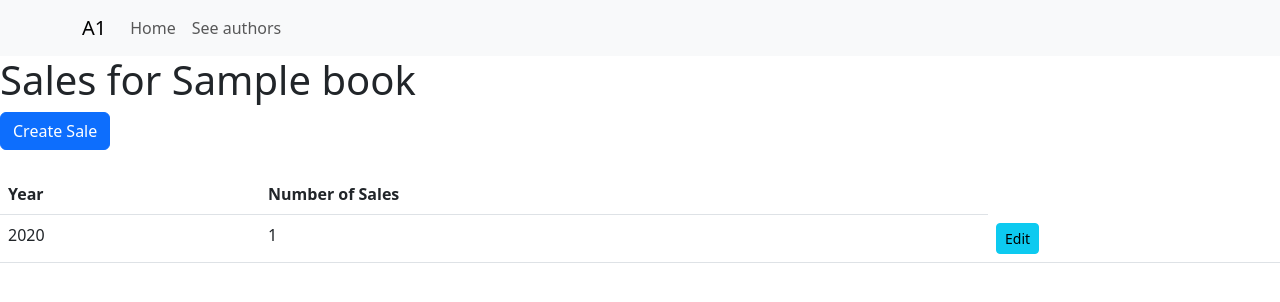
After one commit to SoftwareArchitectureGroup1/Assignment1, a Django app: page /book/1/sales/ in a window 1280 px wide. The commit adds this page. Shown: the top 302 px of the page. Run offline with Django 4.2, Linux system fonts and the light colour scheme; tables that the repository leaves empty hold one stand-in row (values such as "Sample post"); some libraries are stand-ins or nearby versions.

Commit message:
feat index sale and create_sale.html

```diff
--- a/a1/models/sales.py
+++ b/a1/models/sales.py
@@ -1,6 +1,7 @@
 from django.db import models
+from . import Book
 
 class Sale(models.Model):
-    name = models.TextField()
+    book = models.ForeignKey(Book, on_delete=models.CASCADE, related_name='sales')
     year = models.IntegerField()
     number_of_sales = models.IntegerField()
--- a/a1/urls.py
+++ b/a1/urls.py
@@ -18,8 +18,13 @@ urlpatterns = [
     path('authors', views.AuthorsTableView.as_view()),
     path('api/', include(router.urls)),
     path('deleteauthor/<int:author_id>/', views.delete_author, name='delete-author'),
+    path('sales', views.IndexSales.as_view(), name='sales'),
     path('editauthor/<int:author_id>/', views.EditAuthorView.as_view(), name='edit-author'),
     path('detail-author-view/<int:pk>/', views.AuthorDetailView.as_view(), name='detail-author-view'),
+    path('create_sale/<int:book_id>/', views.create_sale, name='create_sale'),
+    path('book/<int:book_id>/sales/', views.book_sales_index, name='book_sales_index'),
+    path('edit_sale/<int:sale_id>/', views.EditSaleView.as_view(), name='edit_sale'),
+
 ]
 
 if settings.DEBUG:
--- a/a1/views/__init__.py
+++ b/a1/views/__init__.py
@@ -1,3 +1,4 @@
 from .api import *
 from .views import *
 from .authors import *
+from .sales import *
--- /dev/null
+++ b/a1/views/sales.py
@@ -0,0 +1,73 @@
+from django.shortcuts import render, get_object_or_404, redirect, reverse
+from django.urls import reverse_lazy
+from django.views import View
+from a1.models import Author
+from a1.models import Book
+from a1.models import Sale
+from a1.serializers import AuthorSerializer
+from a1.serializers import SaleSerializer
+from a1.forms import AuthorForm
+from django.views.generic.edit import CreateView
+from django.views.generic import DeleteView
+from django.http import JsonResponse
+from django.shortcuts import render, redirect
+from a1.models import Sale, Book
+from a1.forms import SaleForm
+
+def create_sale(request, book_id):
+    try:
+        book = Book.objects.get(pk=book_id)
+    except Book.DoesNotExist:
+        return redirect('home')
+
+    if request.method == 'POST':
+        form = SaleForm(request.POST)
+        if form.is_valid():
+            sale = form.save(commit=False)
+            sale.book = book
+            sale.save()
+            return redirect(f'/book/{book_id}/sales/')
+    else:
+        form = SaleForm()
+    return render(request, 'create_sale.html', {'form': form})
+
+def book_sales_index(request, book_id):
+    book = Book.objects.get(pk=book_id)
+    sales = Sale.objects.filter(book=book)
+    return render(request, 'book_sales_index.html', {'book': book, 'sales': sales})
+
+class IndexSales(View):
+    def get(self, request, book_id):
+        order_by = request.GET.get('order_by', 'id')
+        sales = Sale.objects.all().order_by(order_by)
+        context = {
+            'sales': SaleSerializer(sales, many=True).data
+        }
+        return render(request, 'sales.html', context)
+
+class EditSaleView(View):
+    template_name = 'edit-sale.html'
+    form_class = SaleForm
+
+    def get(self, request, sale_id):
+        sale = get_object_or_404(Sale, id=sale_id)
+        form = self.form_class(instance=sale)
+        return render(request, self.template_name, {'form': form, 'sale': sale})
+
+    def post(self, request, sale_id):
+        sale = get_object_or_404(Sale, id=sale_id)
+        form = self.form_class(request.POST, instance=sale)
+        if form.is_valid():
+            form.save()
+            return redirect(f'/book/{sale.book.id}/sales/')
+        return render(request, self.template_name, {'form': form, 'sale': sale})
+
+def delete_author(request, sale_id):
+    try:
+        author = Sale.objects.get(id=sale_id)
+        author.delete()
+        return JsonResponse({'message': 'Author deleted successfully.'})
+    except Author.DoesNotExist:
+        return JsonResponse({'error': 'Author not found.'}, status=404)
+    except Exception as e:
+        return JsonResponse({'error': 'Error deleting author.'}, status=500)
--- /dev/null
+++ b/templates/book_sales_index.html
@@ -0,0 +1,25 @@
+{% extends 'base.html' %}
+
+{% block content %}
+    <h1>Sales for {{ book.name }}</h1>
+    <a href="{% url 'create_sale' book_id=book.pk %}" class="btn btn-primary">Create Sale</a>
+    <table class="table mt-4">
+        <thead>
+            <tr>
+                <th>Year</th>
+                <th>Number of Sales</th>
+            </tr>
+        </thead>
+        <tbody>
+            {% for sale in sales %}
+            <tr>
+                <td>{{ sale.year }}</td>
+                <td>{{ sale.number_of_sales }}</td>
+                <td>
+                    <a href="{% url 'edit_sale' sale_id=sale.id %}" class="btn btn-info btn-sm">Edit</a>
+                </td>
+            </tr>
+            {% endfor %}
+        </tbody>
+    </table>
+{% endblock %}
--- a/templates/detailAuthor.html
+++ b/templates/detailAuthor.html
@@ -36,6 +36,10 @@
                      <!– Cambiaaar ruta–>
                     <button class="btn btn-danger btn-sm delete-author-btn" data-author-id="{{ author.id }}">Delete</button>
                 </td>
+                <td>
+                        <a href="{% url 'book_sales_index' book_id=book.pk %}">View Sales</a>
+                    </td>
+
             </tr>
             {% endfor %}
         </tbody>
```
Also changed, not shown: a1/forms.py (+10 -1 lines), templates/create_sale.html (added, +16 -0 lines), templates/edit-sale.html (added, +16 -0 lines), templates/sales.html (added, +31 -0 lines).
